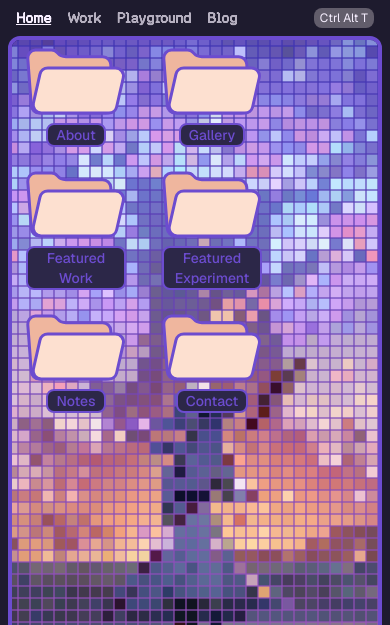
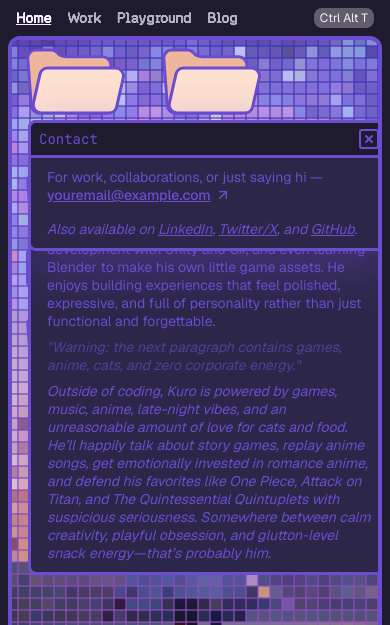
Before and after one commit to kurocodes/kuro-workspace, a React (Vite) app: page / in a window 390 px wide. Shown: the top 625 px of the page. Built offline with nearby package versions, Linux system fonts and the light colour scheme.

Commit message:
fixed windows height on small screens, fixed the offsetX and offsetY, in window instances, added default open windows, disable some pointer events of browser.

```diff
--- a/index.html
+++ b/index.html
@@ -3,7 +3,7 @@
   <head>
     <meta charset="UTF-8" />
     <link rel="icon" type="image/svg+xml" href="/vite.svg" />
-    <meta name="viewport" content="width=device-width, initial-scale=1.0" />
+    <meta name="viewport" content="width=device-width, initial-scale=1.0, maximum-scale=1.0, user-scalable=no" />
     <title>kuro-portfolio</title>
   </head>
   <body>
--- a/src/App.tsx
+++ b/src/App.tsx
@@ -1,4 +1,4 @@
-import { useState } from "react";
+import { useEffect, useState } from "react";
 import { wallpaper } from "./assets/assets";
 import Footer from "./components/layout/footer/Footer";
 import Navbar from "./components/layout/Navbar";
@@ -25,6 +25,20 @@ export default function App() {
     isInteractive,
     toggleInteractive,
   };
+
+  useEffect(() => {
+    if (!isInteractive) return;
+
+    const handleWheel = (e: WheelEvent) => {
+      if (e.ctrlKey) e.preventDefault();
+    };
+
+    window.addEventListener("wheel", handleWheel, { passive: false });
+
+    return () => {
+      window.removeEventListener("wheel", handleWheel);
+    };
+  }, [isInteractive]);
 
   return (
     <div className="w-screen h-dvh overflow-hidden bg-surface font-ui">
@@ -57,10 +71,3 @@ export default function App() {
     </div>
   );
 }
-
-// Optimize the animations and canvas effect
-// Find out if we can use webgpu or something like that for the canvas effect
-// Optimize the images and image loading for both wallpaper and display
-// Complete the about and contact window
-// add a resume window
-// implement routes for the pages and start working on work page
--- a/src/components/layout/Desktop.tsx
+++ b/src/components/layout/Desktop.tsx
@@ -6,6 +6,7 @@ import Scene from "../../features/canvas/Scene";
 import { AnimatePresence } from "motion/react";
 import Window from "../ui/window/Window";
 import { useLoadingStore } from "../../features/loading/loadingStore";
+import { useEffect } from "react";
 
 export default function Desktop({
   backgroundImage,
@@ -19,9 +20,15 @@ export default function Desktop({
   registry: Record<string, WindowDefinition>;
 }) {
   const finish = useLoadingStore((s) => s.finish);
-  const { windows, close, toggle, move, focus } = useWindowManager();
+  const { windows, open, close, toggle, move, focus } = useWindowManager();
 
   useKeyboard({ toggleInteractive });
+
+  useEffect(() => {
+    Object.values(registry)
+      .filter((def) => def.defaultOpen)
+      .forEach((def) => open(def));
+  }, [open, registry]);
 
   return (
     <div
@@ -64,7 +71,7 @@ export default function Desktop({
 
       <AnimatePresence>
         {windows
-          .filter((instance) => registry[instance.id])
+          .filter((instance) => instance.isOpen && registry[instance.id])
           .map((instance) => {
             const definition = registry[instance.id];
 
--- a/src/components/ui/window/Window.tsx
+++ b/src/components/ui/window/Window.tsx
@@ -34,9 +34,9 @@ export default function Window({
   return (
     <motion.div
       // layout
-      initial={{ scale: 0 }}
-      animate={{ scale: 1 }}
-      exit={{ scale: 0, opacity: 0 }}
+      // initial={{ scale: 0 }}
+      // animate={{ scale: 1 }}
+      // exit={{ scale: 0, opacity: 0 }}
       onPointerDown={handleFocus}
       className={`absolute border-thick border-outline rounded-card overflow-hidden shadow-window origin-bottom touch-none ${className}`}
       style={{
--- a/src/features/window-system/definitions/windowDefinitions.ts
+++ b/src/features/window-system/definitions/windowDefinitions.ts
@@ -12,4 +12,5 @@ export type WindowDefinition = {
   defaultY?: number;
   backgroundImage?: string;
   renderContent?: () => ReactNode;
+  defaultOpen?: boolean;
 };
--- a/src/features/window-system/registries/homeWindowRegistry.tsx
+++ b/src/features/window-system/registries/homeWindowRegistry.tsx
@@ -8,9 +8,10 @@ export const homeWindowRegistry: Record<string, WindowDefinition> = {
     icon: "folder",
     title: "About",
     defaultWidth: 500,
-    defaultX: 120,
+    defaultX: 500,
     defaultY: 80,
     renderContent: () => <AboutContent />,
+    defaultOpen: true,
   },
   gallery: {
     id: "gallery",
@@ -45,7 +46,7 @@ export const homeWindowRegistry: Record<string, WindowDefinition> = {
     icon: "folder",
     title: "Notes",
     defaultWidth: 400,
-    defaultHeight: 500,
+    // defaultHeight: 500,
     defaultX: 150,
     defaultY: 70,
   },
@@ -55,9 +56,10 @@ export const homeWindowRegistry: Record<string, WindowDefinition> = {
     icon: "folder",
     title: "Contact",
     defaultWidth: 400,
-    defaultX: 120,
-    defaultY: 80,
+    defaultX: 200,
+    defaultY: 260,
     renderContent: () => <ContactContent />,
+    defaultOpen: true,
   },
   // featuredBlog: {
   //   id: "featuredBlog",
--- a/src/features/window-system/windowStore.ts
+++ b/src/features/window-system/windowStore.ts
@@ -19,9 +19,23 @@ export const useWindowStore = create<WindowStore>((set, get) => ({
   topZ: 1,
 
   openWindow: (definition) => {
-    const exists = get().windows.find((w) => w.id === definition.id);
-    if (exists) return;
+    const existing = get().windows.find((w) => w.id === definition.id);
+    if (existing?.isOpen) return;
 
+    // if window was opened before - just flip it back open and re-focus
+    if (existing) {
+      const newZ = get().topZ + 1;
+      set((state) => ({
+        windows: state.windows.map((w) =>
+          w.id === definition.id ? { ...w, isOpen: true, zIndex: newZ } : w,
+        ),
+        topZ: newZ,
+      }));
+
+      return;
+    }
+
+    // new window - create instance
     const screenWidth = window.innerWidth;
     const screenHeight = window.innerHeight;
 
@@ -31,14 +45,13 @@ export const useWindowStore = create<WindowStore>((set, get) => ({
       ? Math.min(screenWidth - 32, definition.defaultWidth)
       : definition.defaultWidth;
 
-    const baseHeight = definition.defaultHeight ?? 400;
-    const height = isMobile
-      ? Math.min(screenHeight - 120, baseHeight)
-      : baseHeight;
+    const height =
+      isMobile && definition.defaultHeight !== undefined
+        ? Math.min(screenHeight - 120, definition.defaultHeight)
+        : definition.defaultHeight;
 
     const x = isMobile ? 16 : (definition.defaultX ?? 100);
     const y = isMobile ? 80 : (definition.defaultY ?? 100);
-
     const newZ = get().topZ + 1;
 
     set((state) => ({
@@ -51,6 +64,7 @@ export const useWindowStore = create<WindowStore>((set, get) => ({
           width,
           height,
           zIndex: newZ,
+          isOpen: true,
         },
       ],
       topZ: newZ,
@@ -59,13 +73,15 @@ export const useWindowStore = create<WindowStore>((set, get) => ({
 
   closeWindow: (id) => {
     set((state) => ({
-      windows: state.windows.filter((w) => w.id !== id),
+      windows: state.windows.map((w) =>
+        w.id === id ? { ...w, isOpen: false } : w,
+      ),
     }));
   },
 
   toggleWindow: (definition) => {
-    const exists = get().windows.find((w) => w.id === definition.id);
-    if (exists) {
+    const existing = get().windows.find((w) => w.id === definition.id);
+    if (existing?.isOpen) {
       get().closeWindow(definition.id);
     } else {
       get().openWindow(definition);
--- a/src/features/window-system/windowTypes.ts
+++ b/src/features/window-system/windowTypes.ts
@@ -5,6 +5,7 @@ export type WindowInstance = {
   x: number;
   y: number;
   width: number;
-  height: number;
+  height?: number;
   zIndex: number;
+  isOpen: boolean;
 };
--- a/src/styles/index.css
+++ b/src/styles/index.css
@@ -131,3 +131,7 @@
     );
   }
 }
+
+html, body {
+  overscroll-behavior: none;
+}
```
